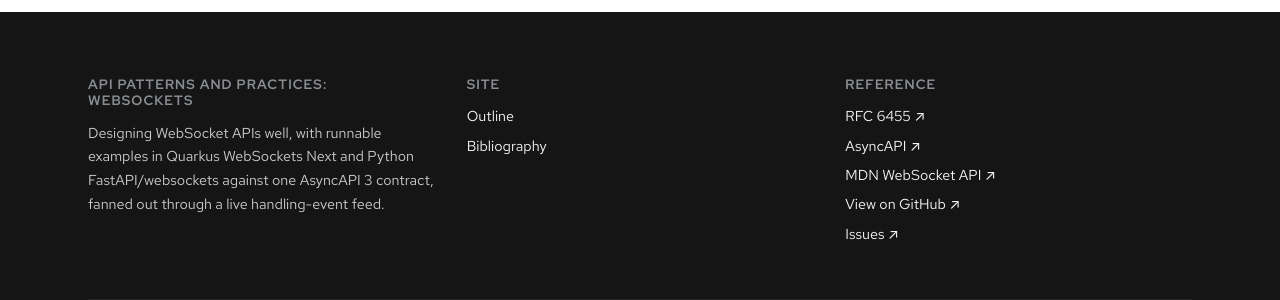
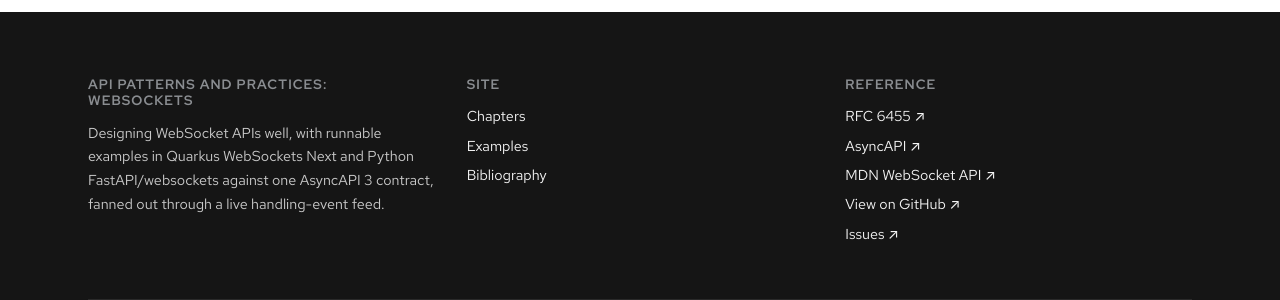
Before and after one commit to patterncatalyst/api-patterns-and-practices-websockets, a Jekyll site: the page built from index.html, in a window 1280 px wide and 900 px high, scrolled down 1909 px. Shown: the part 531-831 px from the top of the window. Built offline with Jekyll 4.4.1, drawn with Linux system fonts in a browser that asks for light colours; some web fonts are replaced.

Commit message:
docs(site): stop rendering plans collection, align footer nav (#15)
- Set the plans collection to output: false; its build-plan/decisions/
  version-matrix pages were publishing at /plans/* on the live site (rule 14).
- Footer nav: Outline -> Chapters, add Examples, matching the header and the
  REST/gRPC sibling standard.

```diff
--- a/_config.yml
+++ b/_config.yml
@@ -41,7 +41,7 @@ collections:
     output: true
     permalink: /docs/:name/
   plans:
-    output: true
+    output: false
     permalink: /plans/:name/
   example_pages:
     output: true
--- a/_includes/footer.html
+++ b/_includes/footer.html
@@ -8,7 +8,8 @@
       <div class="footer-col">
         <h4>Site</h4>
         <ul>
-          <li><a href="{{ '/docs/00-outline/' | relative_url }}">Outline</a></li>
+          <li><a href="{{ '/docs/00-outline/' | relative_url }}">Chapters</a></li>
+          <li><a href="{{ '/examples/' | relative_url }}">Examples</a></li>
           <li><a href="{{ '/bibliography/' | relative_url }}">Bibliography</a></li>
         </ul>
       </div>
```
